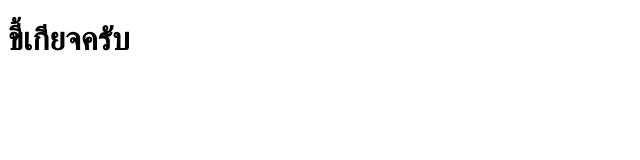
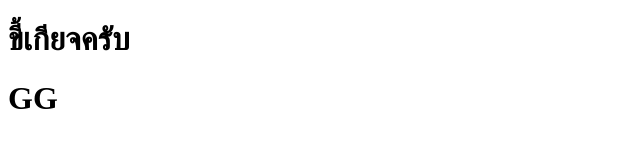
Before and after one commit to Chocky12/project, a plain HTML site: page test2.html in a window 1280 px wide. Shown: the full height of the page, 0-640 px from the left. Drawn offline with Linux system fonts and the light colour scheme.

Commit message:
Update test2.html

```diff
--- a/test2.html
+++ b/test2.html
@@ -7,5 +7,6 @@
 </head>
 <body>
     <h1> ขี้เกียจครับ </h1>
+    <h1> GG </h1>
 </body>
 </html>
```
